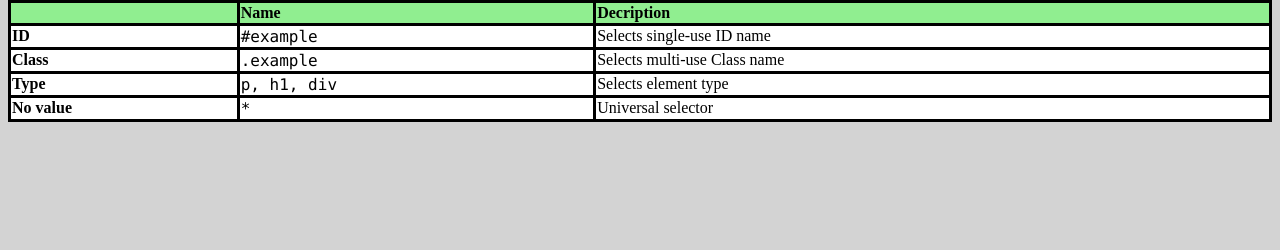
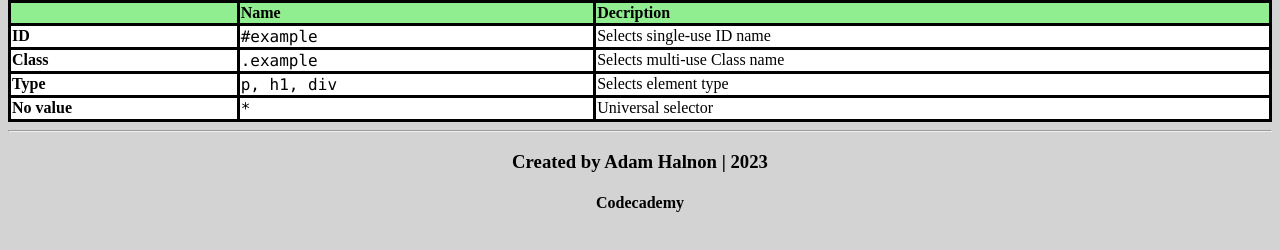
Before and after one commit to Halnon/cheat_sheet, a plain HTML site: page index.html in a window 1280 px wide. Shown: the part 82-332 px from the top of the page. Drawn offline with Linux system fonts and the light colour scheme.

Commit message:
Update index.html
added <hr> under </body>

```diff
--- a/index.html
+++ b/index.html
@@ -6,6 +6,7 @@
   </head>
   <body>
     <h1>CSS Selectors &amp; Specificity</h1>
+
     <table>
       <thead>
         <tr>
@@ -37,5 +38,13 @@
         </tr>
       </tbody>
     </table>
+
   </body>
+  <hr>
+  <footer>
+    <div>
+      <h3>Created by Adam Halnon | 2023</h3>
+      <h4>Codecademy</h4>
+    </div>
+  </footer>
 </html>
```
